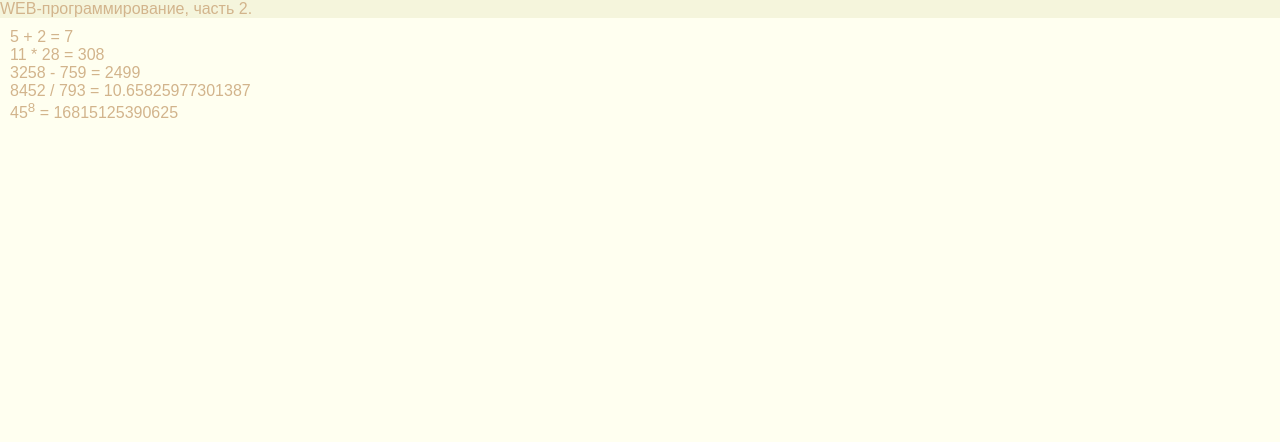
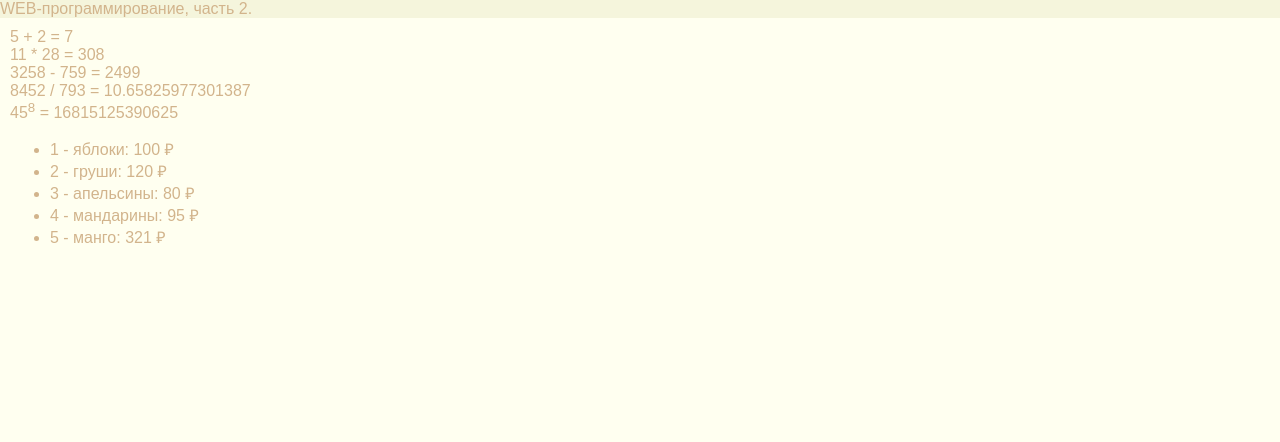
Before and after one commit to mitsevichalina/web-programming-labs-2, a Flask app: page /lab2/example in a window 1280 px wide. Shown: the top 442 px of the page. Run offline with Flask 3, Linux system fonts and the light colour scheme.

Commit message:
Цикл в шаблоне

```diff
--- a/app.py
+++ b/app.py
@@ -210,8 +210,14 @@ def add_flower(name):
 
 @app.route('/lab2/example')
 def example():
-    name = 'Алина Мицевич'
-    lab_number = 2
-    group = 'ФБИ-24'
-    course = '3 курс'
-    return render_template('example.html', name=name, lab_number=lab_number, group=group, course=course)
+    name, lab_number, group, course = 'Алина Мицевич', 2, 'ФБИ-24', '3 курс'
+    fruits = [
+        {'name':'яблоки', 'price': 100},
+        {'name':'груши', 'price': 120},
+        {'name':'апельсины', 'price': 80},
+        {'name':'мандарины', 'price': 95},
+        {'name':'манго', 'price': 321}
+    ]
+    return render_template('example.html',
+                           name=name, lab_number=lab_number, group=group,
+                           course=course, fruits=fruits)
--- a/templates/example.html
+++ b/templates/example.html
@@ -23,6 +23,11 @@
         3258 - 759 = {{ 3258 - 759 }}<br>
         8452 / 793 = {{ 8452 / 793 }}<br>
         45<sup>8</sup> = {{ 45 ** 8 }}<br>
+        <ul>
+            {% for f in fruits %}
+            <li>{{ loop.index }} - {{ f.name }}: {{ f.price }} &#x20bd;</li>
+            {% endfor %}
+        </ul>
     </main>
 
     <footer>
```
